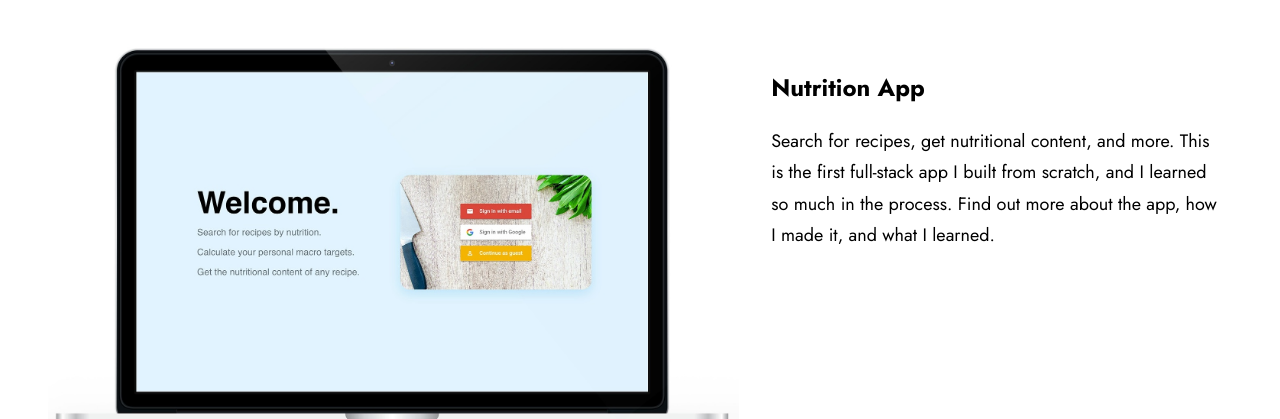
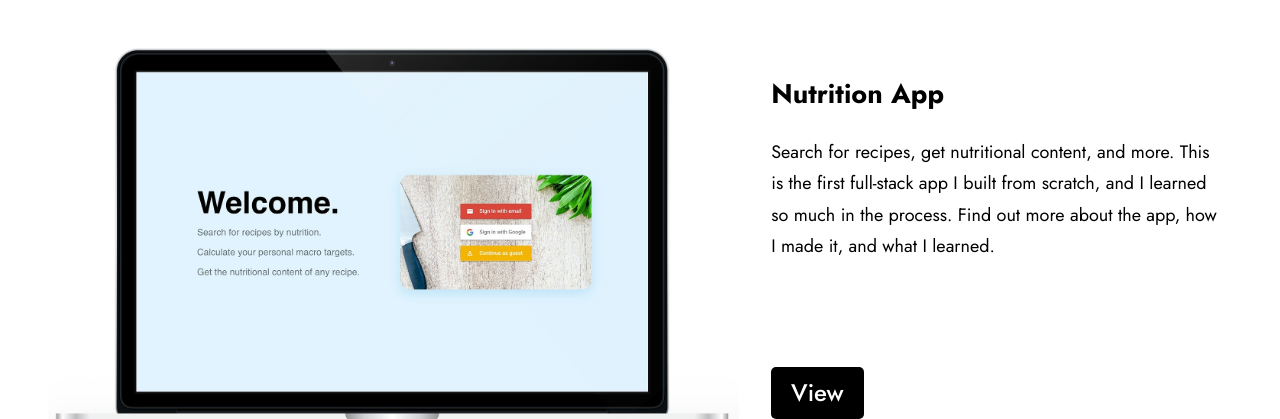
Before and after one commit to daniel-howorth/portfolio-site-2, a website built with webpack: page src/index.html in a window 1280 px wide. Shown: the part 2381-2800 px from the top of the page. Built offline with nearby package versions, Linux system fonts and the light colour scheme.

Commit message:
added view project button

```diff
--- a/src/css/styles.css
+++ b/src/css/styles.css
@@ -54,7 +54,7 @@ h6 {
   --color-black: hsl(0, 0%, 0%);
   --color-white: hsl(0, 0%, 100%);
   --color-offwhite: hsl(0, 0%, 95%);
-  --color-accent: hsl(43, 74%, 49%);
+  --color-accent: hsl(44, 100%, 50%);
   --color-gray-50: hsl(210deg, 19%, 10%);
   --color-gray-200: hsl(210deg, 15%, 25%);
   --color-gray-400: hsl(210deg, 9%, 45%);
@@ -377,24 +377,6 @@ nav.header-nav a {
   }
 }
 
-@media (hover: hover) and (pointer: fine) {
-  #home-btn:hover {
-    color: var(--color-accent);
-  }
-
-  .header-wrapper nav li:hover:after {
-    width: 100%;
-  }
-
-  .social-links a svg:hover {
-    stroke: var(--color-accent);
-  }
-
-  #header-menu-btn:hover .bar {
-    background-color: var(--color-accent);
-  }
-}
-
 /* === Intro Section === */
 
 #intro-section {
@@ -493,7 +475,7 @@ nav.header-nav a {
   flex: 1;
 }
 
-.txt-img-row__txt-cell p {
+.txt-img-row__txt-cell {
   font-size: 1.125rem;
   line-height: 1.75;
 }
@@ -534,13 +516,33 @@ nav.header-nav a {
   flex: 1.5;
 }
 
+.projects.txt-img-row__img-cell__img-wrapper {
+  cursor: pointer;
+  transition: transform 0.3s ease-in-out;
+}
+
 .projects.txt-img-row__txt-cell {
-  text-align: left;
-  padding-top: 32px;
+  display: flex;
+  flex-direction: column;
+  align-items: flex-start;
+  padding: 32px 0;
 }
 
 .projects.txt-img-row__txt-cell p {
   max-width: calc(450 / 16 * 1rem);
+}
+
+.view-project-btn {
+  color: var(--color-white);
+  background-color: var(--color-black);
+  border-radius: 5px;
+  border: none;
+  margin-top: auto;
+  font-size: 1.5rem;
+  font-weight: 500;
+  padding: 0.21em 0.83em;
+  transition: color 0.2s;
+  cursor: pointer;
 }
 
 @media (max-width: calc(1000 / 16 * 1rem)) {
@@ -550,11 +552,16 @@ nav.header-nav a {
 
   .projects.txt-img-row__txt-cell {
     text-align: center;
+    align-items: center;
   }
 
   .projects.txt-img-row__txt-cell p {
     max-width: calc(630 / 16 * 1rem);
     margin: auto;
+  }
+
+  .view-project-btn {
+    margin-top: 32px;
   }
 }
 
@@ -590,6 +597,34 @@ footer {
 
   .page-section {
     padding: 5rem 1.5rem 1.5rem;
+  }
+}
+
+/* === Hover Styles === */
+
+@media (hover: hover) and (pointer: fine) {
+  #home-btn:hover {
+    color: var(--color-accent);
+  }
+
+  .header-wrapper nav li:hover:after {
+    width: 100%;
+  }
+
+  .social-links a svg:hover {
+    stroke: var(--color-accent);
+  }
+
+  #header-menu-btn:hover .bar {
+    background-color: var(--color-accent);
+  }
+
+  .projects.txt-img-row__img-cell__img-wrapper:hover {
+    transform: scale(1.05);
+  }
+
+  .view-project-btn:hover {
+    color: var(--color-accent);
   }
 }
 
--- a/src/index.html
+++ b/src/index.html
@@ -293,6 +293,7 @@
                 <div
                   class="projects txt-img-row__img-cell u-flex-items-centred"
                 >
+                  <!-- add project link -->
                   <div class="projects txt-img-row__img-cell__img-wrapper">
                     <img
                       src="./assets/images/projects/nutrition-app/laptop/mediamodifier_image.jpeg"
@@ -308,6 +309,8 @@
                     learned so much in the process. Find out more about the app,
                     how I made it, and what I learned.
                   </p>
+                  <!-- add project link -->
+                  <button class="view-project-btn tap-target">View</button>
                 </div>
               </article>
               <article
@@ -317,7 +320,7 @@
                 <div
                   class="projects txt-img-row__img-cell u-flex-items-centred"
                 >
-                  <div class="projects txt-img-row__img-cell_img-wrapper">
+                  <div class="projects txt-img-row__img-cell__img-wrapper">
                     <img
                       src="./assets/images/projects/nutrition-app/laptop/mediamodifier_image.jpeg"
                       alt=""
```
